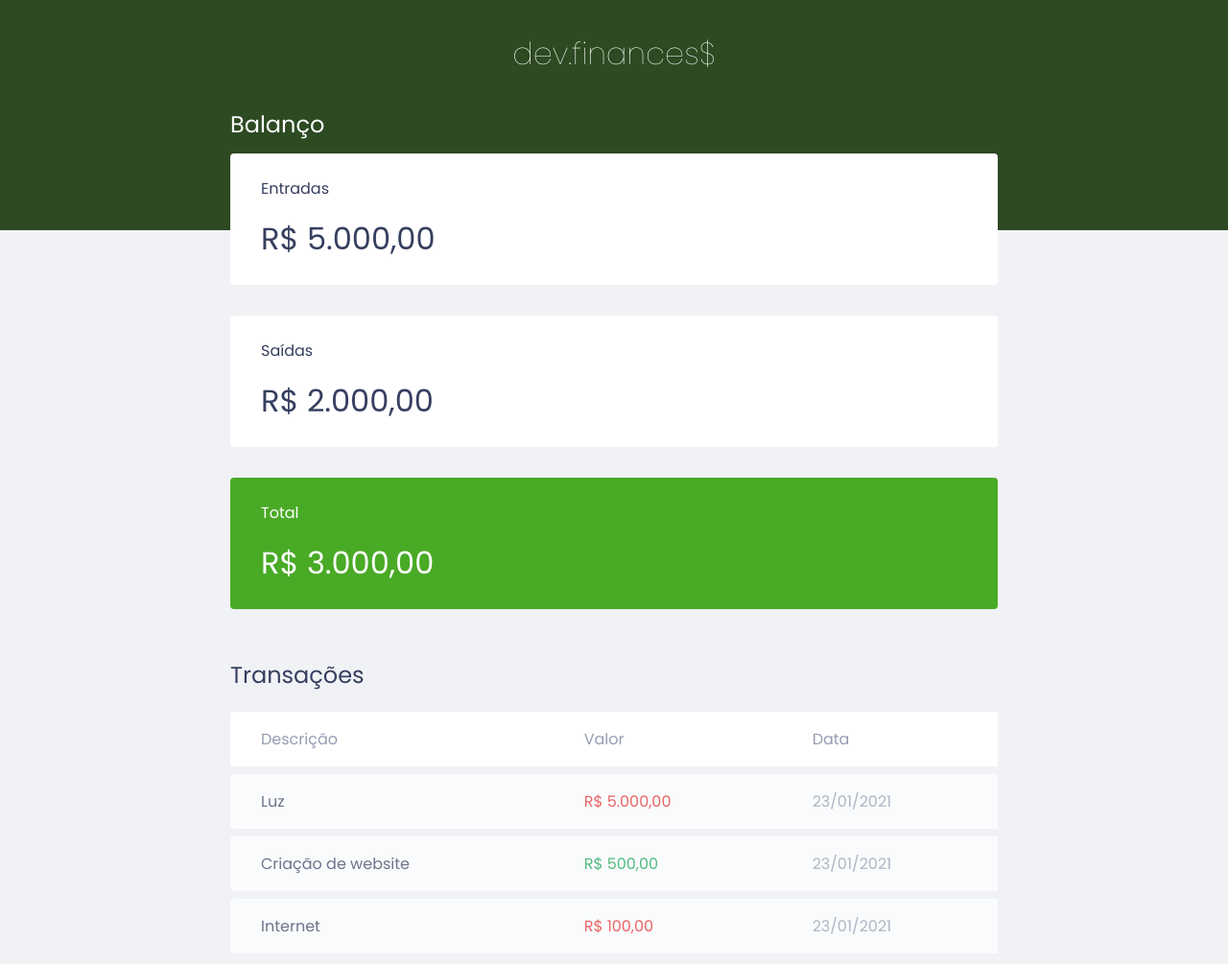
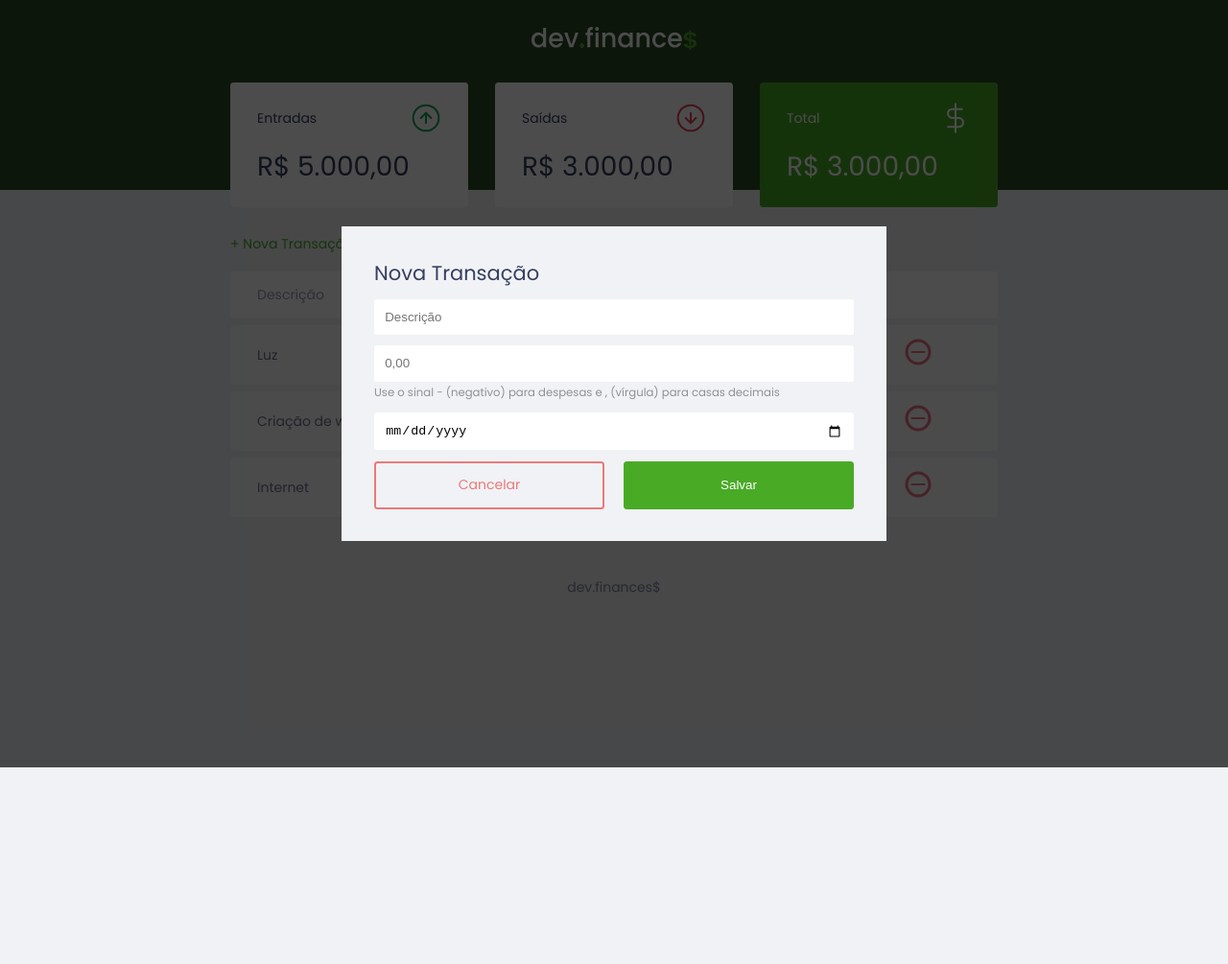
Before and after one commit to marcelo-rafael/maratona-discover-01-dev-finances, a plain HTML site: page index.html in a window 1280 px wide. Shown: the top 1005 px of the page at 96% size. After the commit the page ends 800 px from the top, so only its background shows below. Drawn offline with Linux system fonts and the light colour scheme.

Commit message:
Criação e funcionalidade do Modal

```diff
--- a/index.html
+++ b/index.html
@@ -9,35 +9,53 @@
 
     <link rel="stylesheet" href="./styles.css">
     <link rel="preconnect" href="https://fonts.gstatic.com">
-    <link href="https://fonts.googleapis.com/css2?family=Poppins:ital,wght@0,100;0,400;0,700;1,100;1,400&display=swap" rel="stylesheet">
+    <link href="https://fonts.googleapis.com/css2?family=Poppins:ital,wght@0,100;0,400;0,700;1,100;1,400&display=swap"
+        rel="stylesheet">
 </head>
 
 <body>
 
     <header>
-        <h1 id="logo">dev.finances$</h1>
+        <img src="./assets/logo.svg" alt="Logo Dev Finance">
     </header>
 
     <main class="container">
         <section id="balance">
-            <h2>Balanço</h2>
+            <h2 class="sr-only">Balanço</h2>
             <div class="card">
-                <h3>Entradas</h3>
+                <h3>
+                    <span>
+                        Entradas
+                    </span>
+                    <img src="./assets/income.svg" alt="Imagem de entradas">
+                </h3>
                 <p>R$ 5.000,00</p>
             </div>
             <div class="card">
-                <h3>Saídas</h3>
-                <p>R$ 2.000,00</p>
+                <h3>
+                    <span>
+                        Saídas
+                    </span>
+                    <img src="./assets/expense.svg" alt="Imagem de saídas">
+                </h3>
+                <p>R$ 3.000,00</p>
             </div>
             <div class="card total">
-                <h3>Total</h3>
+                <h3>
+                    <span>
+                        Total
+                    </span>
+                    <img src="./assets/total.svg" alt="Imagem de total">
+                </h3>
                 <p>R$ 3.000,00</p>
             </div>
 
         </section>
 
         <section id="transaction">
-            <h2>Transações</h2>
+            <h2 class="sr-only">Transações</h2>
+
+            <a href="#" onclick="Modal.open()" class="button new">+ Nova Transação</a>
 
             <table id="data-table">
                 <thead>
@@ -45,6 +63,7 @@
                         <th>Descrição</th>
                         <th>Valor</th>
                         <th>Data</th>
+                        <th></th>
                     </tr>
                 </thead>
                 <tbody>
@@ -52,16 +71,25 @@
                         <td class="description">Luz</td>
                         <td class="expense">R$ 5.000,00</td>
                         <td class="date">23/01/2021</td>
+                        <td>
+                            <img src="./assets/minus.svg" alt="Remover transação">
+                        </td>
                     </tr>
                     <tr>
                         <td class="description">Criação de website</td>
                         <td class="income">R$ 500,00</td>
                         <td class="date">23/01/2021</td>
+                        <td>
+                            <img src="./assets/minus.svg" alt="Remover transação">
+                        </td>
                     </tr>
                     <tr>
                         <td class="description">Internet</td>
                         <td class="expense">R$ 100,00</td>
                         <td class="date">23/01/2021</td>
+                        <td>
+                            <img src="./assets/minus.svg" alt="Remover transação">
+                        </td>
                     </tr>
                 </tbody>
             </table>
@@ -70,9 +98,58 @@
 
     </main>
 
+    <div class="modal-overlay active">
+        <div class="modal">
+            <div id="form">
+                <h2>Nova Transação</h2>
+                <form action="">
+                    <div class="input-group">
+                        <label for="description" class="sr-only">Descrição</label>
+                        <input type="text" name="description" id="description" placeholder="Descrição">
+                    </div>
+                    <div class="input-group">
+                        <label for="amount" class="sr-only">Valor</label>
+                        <input type="number" step="0.01" name="amount" id="amount" placeholder="0,00">
+                        <small class="help">Use o sinal - (negativo) para despesas e , (vírgula) para casas
+                            decimais</small>
+                    </div>
+                    <div class="input-group">
+                        <label for="date" class="sr-only">Descrição</label>
+                        <input type="date" name="date" id="date">
+                    </div>
+                    <div class="input-group actions">
+                        <a href="#" onclick="Modal.close()" class="button cancel">Cancelar</a>
+                        <button>Salvar</button>
+                    </div>
+                </form>
+            </div>
+        </div>
+    </div>
+
     <footer>
         <p>dev.finances$</p>
     </footer>
+
+    <script>
+        const Modal = {
+            open() {
+                // Abrir modal
+                // Adicionar a class active ao modal
+                document
+                    .querySelector('.modal-overlay')
+                    .classList
+                    .add('active')
+            },
+            close() {
+                // fechar o Modal
+                // remover a class active do Modal
+                document
+                    .querySelector('.modal-overlay')
+                    .classList
+                    .remove('active')
+            }
+        }
+    </script>
 </body>
 
 </html>
--- a/styles.css
+++ b/styles.css
@@ -2,6 +2,10 @@
 
 :root {
     --dark-blue: #363f5f;
+    --green: #49AA26;
+    --light-green: #3dd705;
+    --white: #fff;
+    --red: #e92929;
 }
 
 * {
@@ -10,9 +14,25 @@
     box-sizing: border-box;
 }
 
+html {
+    font-size: 93.75%; /* 15px */
+}
+
 body {
     background: #f0f2f5;
     font-family: 'Poppins', sans-serif;
+}
+
+.sr-only {
+    position: absolute;
+    width: 1px;
+    height: 1px;
+    padding: 0;
+    margin: -1px;
+    overflow: hidden;
+    clip: rect(0, 0, 0, 0,);
+    white-space: nowrap;
+    border-width: 0;
 }
 
 .container {
@@ -30,6 +50,58 @@ h2 {
     font-weight: normal;
 }
 
+/* Links & Buttons =============== */
+
+a {
+    color: var(--green);
+    text-decoration: none;
+}
+
+a:hover {
+    color: var(--light-green);
+}
+
+button {
+    width: 100%;
+    height: 50px;
+
+    border: none;
+
+    color: var(--white);
+    background: var(--green);
+
+    padding: 0;
+
+    border-radius: 0.25rem;
+
+    cursor: pointer;
+}
+
+button:hover {
+    background: var(--light-green)
+}
+
+.button.new {
+    display: inline-block;
+    margin-bottom: .8rem;
+}
+
+.button.cancel {
+    color: var(--red);
+    border: 2px var(--red) solid;
+    border-radius: 0.25rem;
+
+    height: 50px;
+    display: flex;
+    align-items: center;
+    justify-content: center;
+
+    opacity: 0.6;
+}
+
+.button.cancel:hover {
+    opacity: 1;
+}
 
 /* Header =============== */
 
@@ -40,7 +112,7 @@ header {
 }
 
 #logo {
-    color: #fff;
+    color: var(--white);
     font-weight: 100;
 }
 
@@ -52,7 +124,7 @@ header {
 }
 
 #balance h2 {
-    color: #fff;
+    color: var(--white);
     margin-top: 0;
 }
 
@@ -60,7 +132,7 @@ header {
 /* Cards =============== */
 
 .card {
-    background: #fff;
+    background: var(--white);
     padding: 1.5rem 2rem;
     border-radius: 0.25rem;
     margin-bottom: 2rem;
@@ -70,6 +142,10 @@ header {
 .card h3 {
     font-weight: normal;
     font-size: 1rem;
+
+    display: flex;
+    align-items: center;
+    justify-content: space-between;
 }
 
 .card p {
@@ -79,12 +155,19 @@ header {
 }
 
 .card.total {
-    background: #49aa26;
-    color: #fff;
+    background: var(--green);
+    color: var(--white);
 }
 
 
 /* Table =============== */
+
+#transaction {
+    display: block;
+    width: 100%;
+
+    overflow-x: auto;
+}
 
 #data-table {
     width: 100%;
@@ -97,8 +180,13 @@ table tbody tr td:first-child {
     border-radius: 0.25rem 0 0 0.25rem;
 }
 
+table thead tr th:last-child,
+table tbody tr td:last-child {
+    border-radius: 0 0.25rem 0.25rem 0;
+}
+
 table th {
-    background: #fff;
+    background: var(--white);
     font-weight: normal;
     padding: 1rem 2rem;
     text-align: left;
@@ -113,7 +201,7 @@ table tbody tr:hover {
 }
 
 table tbody td {
-    background: #fff;
+    background: var(--white);
     padding: 1rem 2rem;
 }
 
@@ -126,7 +214,79 @@ td.income {
 }
 
 td.expense {
-    color: #e92929;
+    color: var(--red);
+}
+
+/* Modal =============== */
+
+.modal-overlay {
+    width: 100%;
+    height: 100%;
+
+    background-color: rgba(0, 0, 0, 0.7);
+
+    position: fixed;
+    top: 0;
+
+    display: flex;
+    align-items: center;
+    justify-content: center;
+
+    opacity: 0;
+    visibility: hidden;
+
+    z-index: 999;
+}
+
+.modal-overlay.active {
+    opacity: 1;
+    visibility: visible;
+}
+
+.modal {
+    background: #f0f2f5;
+    padding: 2.4rem;
+
+    position: relative;
+    z-index: 1;
+}
+
+/* Form =============== */
+
+#form {
+    max-width: 500px;
+}
+
+#form h2 {
+    margin-top: 0;
+}
+
+input {
+    border: none;
+    border-radius: 0.2rem;
+
+    padding: 0.8rem;
+
+    width: 100%
+}
+
+.input-group {
+    margin-top: 0.8rem;
+}
+
+.input-group small {
+    opacity: 0.4;
+}
+
+.input-group.actions {
+    display: flex;
+    justify-content: space-between;
+    align-items: center;
+}
+
+.input-group.actions .button,
+.input-group.actions button {
+    width: 48%;
 }
 
 
@@ -138,3 +298,17 @@ footer {
     color: var(--dark-blue);
     opacity: 0.6;
 }
+
+/* Responsive =============== */
+
+@media (min-width: 800px) {
+    html {
+        font-size: 87.5%;
+    }
+
+    #balance {
+        display: grid;
+        grid-template-columns: repeat(3, 1fr);
+        gap: 2rem;
+    }
+}
```
Also changed, not shown: assets/expense.svg (added), assets/income.svg (added), assets/logo.svg (added), assets/minus.svg (added), assets/plus.svg (added), assets/total.svg (added).
